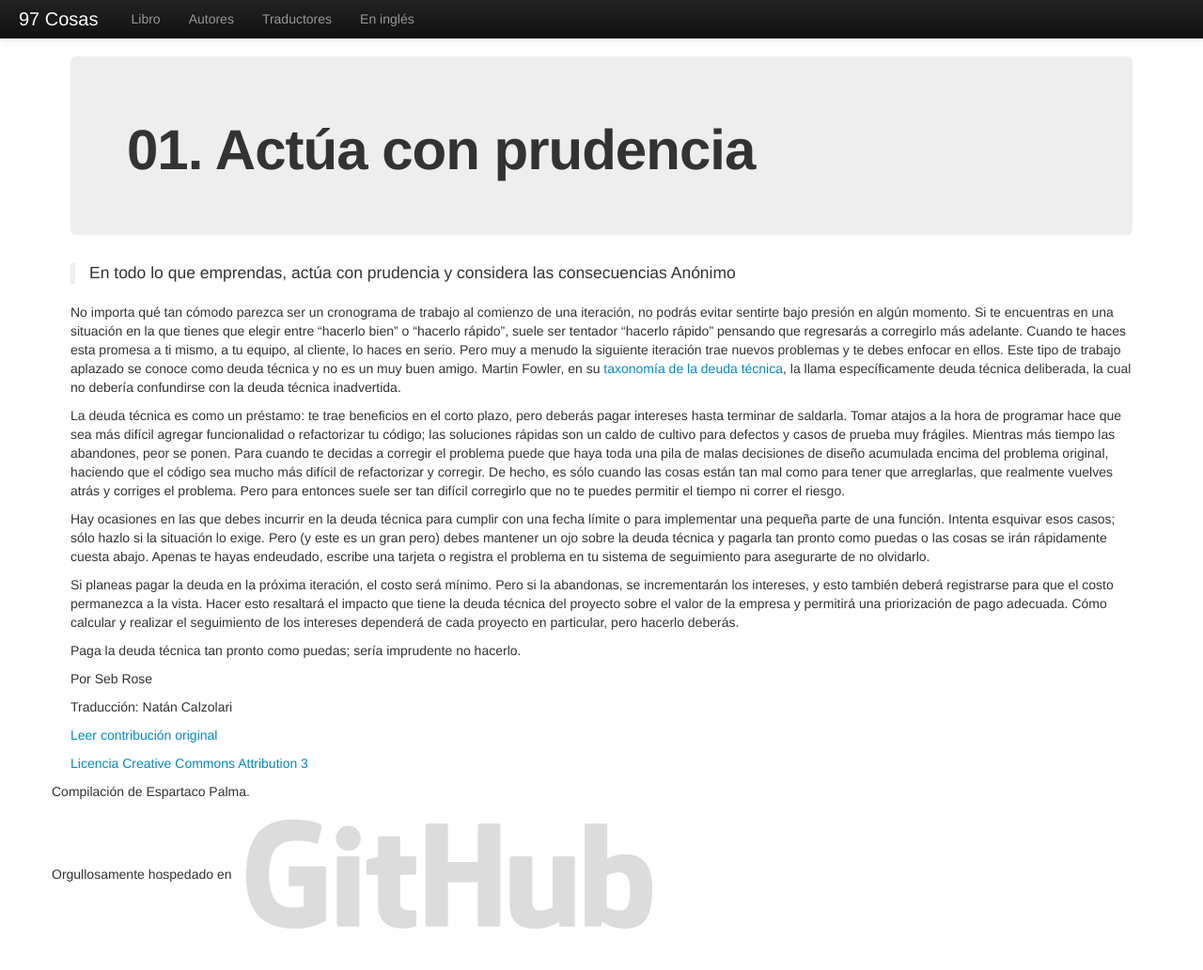
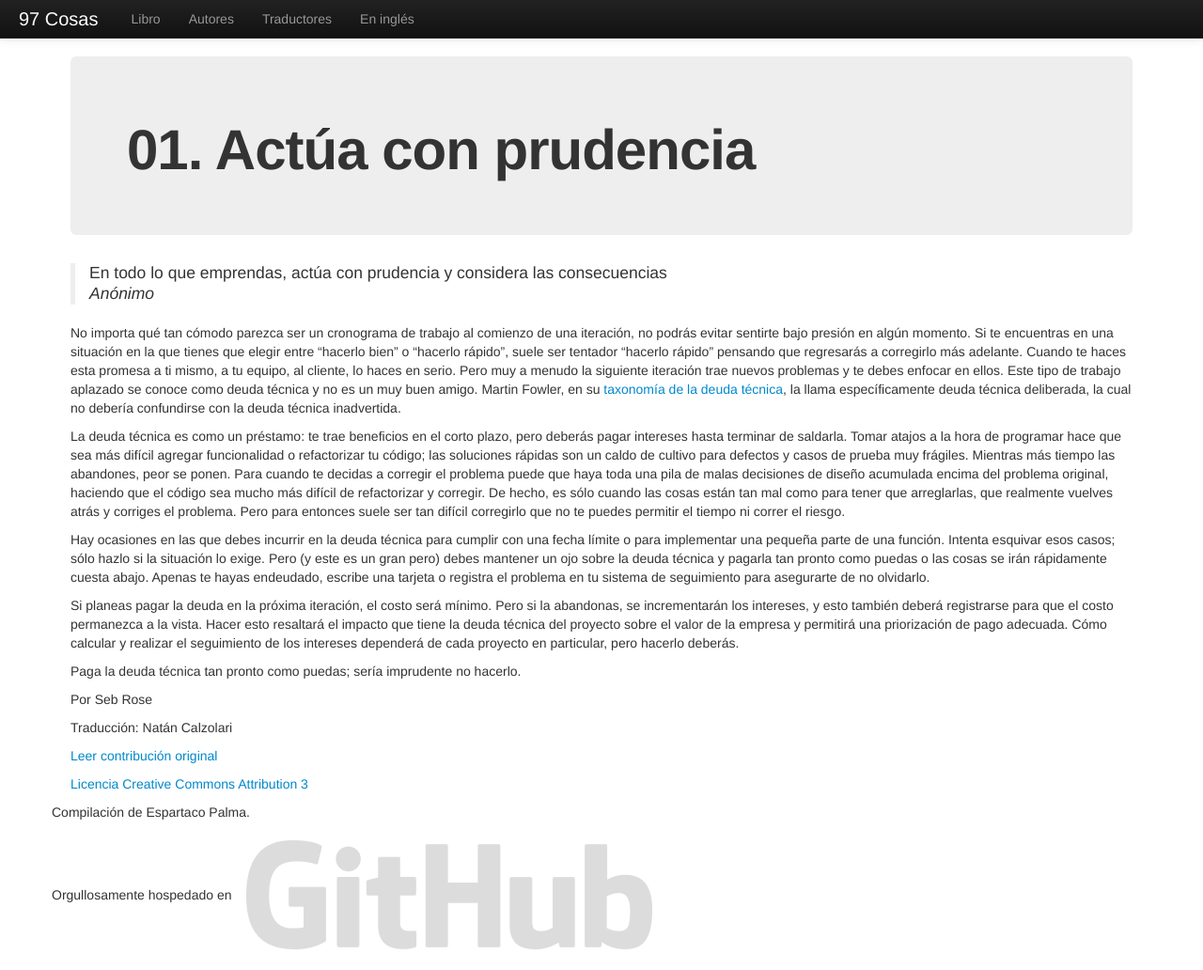
Before and after one commit to esparta/97cosas, a Jekyll site: the page built from libro/actua-con-prudencia.md, in a window 1280 px wide and 1032 px high. Shown: the whole window at 94% size. Built offline with Jekyll 4.4.1, drawn with Linux system fonts in a browser that asks for light colours.

Commit message:
formatting quotes

```diff
--- a/libro/actua-con-prudencia.md
+++ b/libro/actua-con-prudencia.md
@@ -6,7 +6,8 @@ permalink: /libro/actua-con-prudencia/
 ---
 
 > En todo lo que emprendas, actúa con prudencia y considera las consecuencias
-> Anónimo
+>
+> _Anónimo_
 
 
 No importa qué tan cómodo parezca ser un cronograma de trabajo al comienzo de una iteración, no podrás evitar sentirte bajo presión en algún momento. Si te encuentras en una situación en la que tienes que elegir entre “hacerlo bien” o “hacerlo rápido”, suele ser tentador “hacerlo rápido” pensando que regresarás a corregirlo más adelante. Cuando te haces esta promesa a ti mismo, a tu equipo, al cliente, lo haces en serio. Pero muy a menudo la siguiente iteración trae nuevos problemas y te debes enfocar en ellos. Este tipo de trabajo aplazado se conoce como deuda técnica y no es un muy buen amigo. Martin Fowler, en su [taxonomía de la deuda técnica](http://martinfowler.com/bliki/TechnicalDebtQuadrant.html), la llama específicamente deuda técnica deliberada, la cual no debería confundirse con la deuda técnica inadvertida.
```
